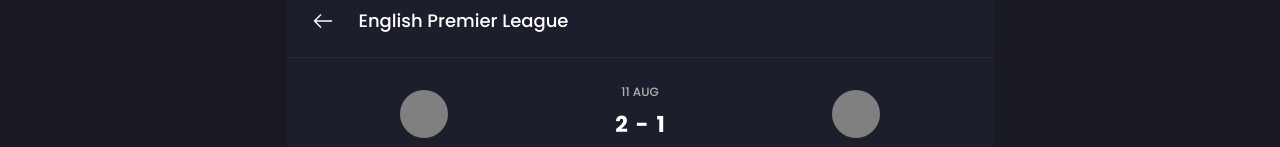
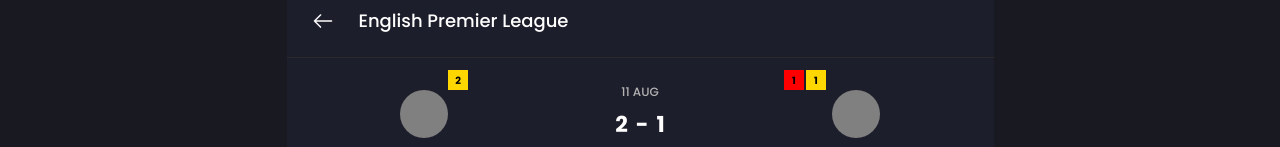
Before and after one commit to tinsaye-simeneh/sp-hub, a React (Vite) app: page /match/1 in a window 1280 px wide. Shown: the part 124-271 px from the top of the page. Built offline with nearby package versions, Linux system fonts and the light colour scheme.

Commit message:
Add card details to MatchDetails and update MatchSummary for card display

```diff
--- a/src/components/MatchDetails.tsx
+++ b/src/components/MatchDetails.tsx
@@ -30,6 +30,14 @@
     awayTeam: {
       name: 'Liverpool',
       score: 1,
+    },
+    homeTeamCards: {
+      yellow: 2,
+      red: 0,
+    },
+    awayTeamCards: {
+      yellow: 1,
+      red: 1,
     },
     date: '11 AUG',
   };
--- a/src/components/MatchSummary.tsx
+++ b/src/components/MatchSummary.tsx
@@ -25,12 +25,13 @@
         <div className="flex flex-col items-center gap-2 flex-1 relative">
           <div className="relative">
             {match.homeTeamCards?.yellow && match.homeTeamCards.yellow > 0 && (
-              <div className="absolute -top-3 -right-5 w-5 h-5 bg-[#FFD700] flex items-center justify-center z-10">
+              <div className="absolute -top-5 -right-5 w-5 h-5 bg-[#FFD700] flex items-center justify-center z-10">
                 <span className="text-black text-[10px] font-bold">{match.homeTeamCards.yellow}</span>
               </div>
             )}
-            {match.homeTeamCards?.red && match.homeTeamCards.red > 0 && (
-              <div className="absolute -top-1 left-1/2 transform -translate-x-1/2 -translate-y-6 w-5 h-5 bg-[#FF0000] flex items-center justify-center z-10">
+
+            {typeof match.homeTeamCards?.red === 'number' && match.homeTeamCards.red > 0 && (
+              <div className="absolute -top-3 -right-5 w-5 h-5 bg-[#FF0000] flex items-center justify-center z-10">
                 <span className="text-black text-[10px] font-bold">{match.homeTeamCards.red}</span>
               </div>
             )}
```
